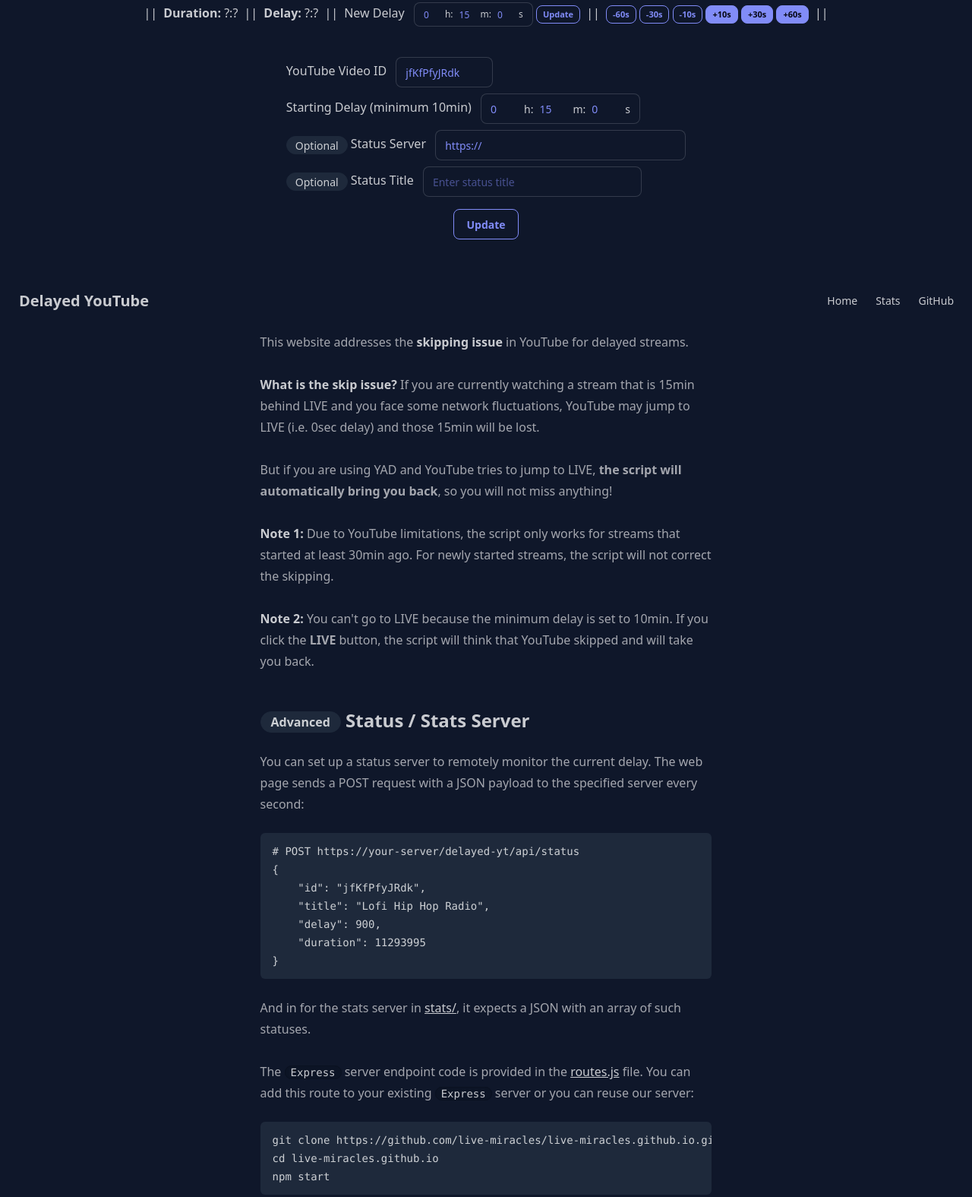
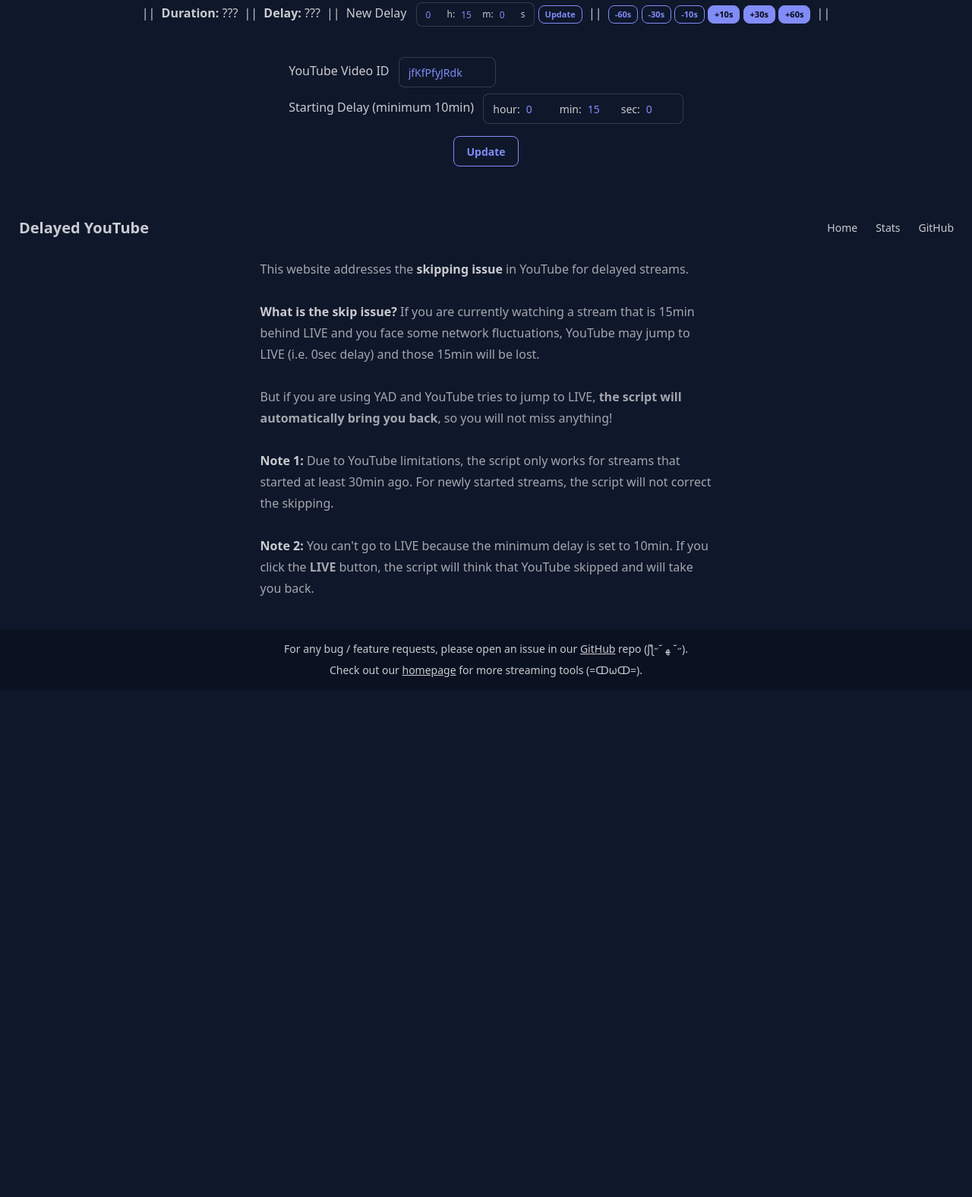
Before and after one commit to live-miracles/delayed-yt, a plain HTML site: page index.html in a window 1280 px wide. Shown: the part 737-2312 px from the top of the page at 76% size. After the commit the page ends 1645 px from the top, so only its background shows below. Drawn offline with Linux system fonts and the light colour scheme.

Commit message:
cleaning unused advanced server options

```diff
--- a/index.html
+++ b/index.html
@@ -65,41 +65,12 @@
         Starting Delay (minimum 10min)
 
         <label class="input ml-2 w-fit">
-          <input required type="number" class="url-param text-secondary w-9" placeholder="hh" value="0" min="0" id="delay-hour" />
-          h:
-          <input required type="number" class="url-param text-secondary w-9" placeholder="mm" value="15" min="0" id="delay-min" />
-          m:
-          <input required type="number" class="url-param text-secondary w-9" placeholder="ss" value="0" min="0" id="delay-sec" />
-          s
+          hour:<input required type="number" class="url-param text-secondary w-9" placeholder="hh" value="0" min="0" id="delay-hour" />
+
+          min:<input required type="number" class="url-param text-secondary w-9" placeholder="mm" value="15" min="0" id="delay-min" />
+
+          sec:<input required type="number" class="url-param text-secondary w-9" placeholder="ss" value="0" min="0" id="delay-sec" />
         </label>
-      </div>
-
-      <div class="my-2 w-fit">
-        <div class="badge badge-neutral">Optional</div>
-        Status Server
-
-        <input
-          type="url"
-          placeholder="https://"
-          value="https://"
-          class="url-param input text-secondary ml-2 w-[330px]"
-          id="status-server"
-          name="status-server"
-          list="servers" />
-        <datalist id="servers">
-          <option value="https://192.168.154.119/delayed-yt/api/status"></option>
-        </datalist>
-      </div>
-
-      <div class="my-2 w-fit">
-        <div class="badge badge-neutral">Optional</div>
-        Status Title
-        <input
-          placeholder="Enter status title"
-          value=""
-          class="url-param input text-secondary input ml-2 w-72"
-          id="status-title"
-          name="status-title" />
       </div>
 
       <button class="btn btn-outline btn-secondary my-2" onclick="loadNewVideo()">Update</button>
@@ -135,30 +106,6 @@
         <strong>Note 2:</strong> You can't go to LIVE because the minimum delay is set to 10min. If you click the <b>LIVE</b> button, the script will
         think that YouTube skipped and will take you back.
       </p>
-      <h2>
-        <div class="badge badge-lg badge-neutral">Advanced</div>
-        Status / Stats Server
-      </h2>
-      <p>
-        You can set up a status server to remotely monitor the current delay. The web page sends a POST request with a JSON payload to the specified
-        server every second:
-      </p>
-      <pre><code class="language-json"># POST https://your-server/delayed-yt/api/status
-{
-    "id": "jfKfPfyJRdk",
-    "title": "Lofi Hip Hop Radio",
-    "delay": 900,
-    "duration": 11293995
-}</code></pre>
-      <p>
-        And in for the stats server in <a class="link" href="./stats/">stats/</a>, it expects a JSON with an array of such statuses.<br /><br />
-
-        The <code>Express</code> server endpoint code is provided in the <a class="link" href="./routes.js">routes.js</a> file. You can add this route
-        to your existing <code>Express</code> server or you can reuse our server:
-      </p>
-      <pre><code class="language-bash">git clone https://github.com/live-miracles/live-miracles.github.io.git
-cd live-miracles.github.io
-npm start</code></pre>
     </div>
 
     <footer class="footer footer-center bg-base-300 text-base-content mt-10 p-4">
--- a/render.js
+++ b/render.js
@@ -1,13 +1,5 @@
 function getVideoId() {
     return document.getElementById('video-id').value;
-}
-
-function getStatusTitle() {
-    return document.getElementById('status-title').value;
-}
-
-function getStatusServer() {
-    return document.getElementById('status-server').value;
 }
 
 function getDelay() {
@@ -42,9 +34,9 @@
     const delayInfo = document.getElementById('delay-info');
 
     if (duration === null || delay === null) {
-        durationElem.innerHTML = '?:?';
-        delayElem.innerHTML = '?:?';
-        delayInfo.innerHTML = '?:?';
+        durationElem.innerHTML = '???';
+        delayElem.innerHTML = '???';
+        delayInfo.innerHTML = '???';
         return;
     }
     durationElem.innerHTML = durationToString(duration);
--- a/script.js
+++ b/script.js
@@ -21,8 +21,6 @@
 
 function updatePlayerData() {
     player.videoId = getVideoId();
-    player.statusServer = getStatusServer();
-    player.statusTitle = getStatusTitle();
     player.startingDelay = getDelay();
     // We need to negate SKIP_CORRECTION to the saved delay because when the player loads
     // the script will think it got skipped to live, and apply the SKIP_CORRECTION
--- a/tools.js
+++ b/tools.js
@@ -28,7 +28,7 @@
     const h = Math.floor(dur / 3600);
     const m = Math.floor((dur % 3600) / 60);
     const s = Math.floor(dur % 60);
-    return `${h > 0 ? h + 'h:' : ''}${h > 0 || m > 0 ? m + 'm:' : ''}${s}s`;
+    return `${h > 0 ? h + 'h ' : ''}${h > 0 || m > 0 ? m + 'm ' : ''}${s}s`;
 }
 
 // ===== Document Config & URL Utils =====
```
